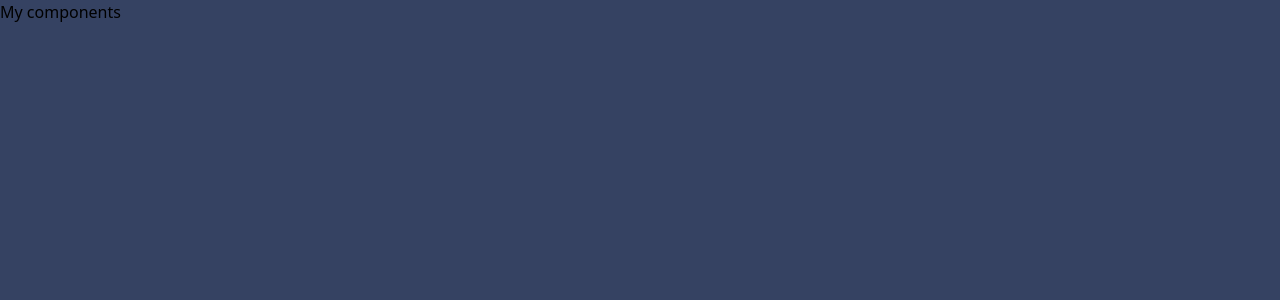
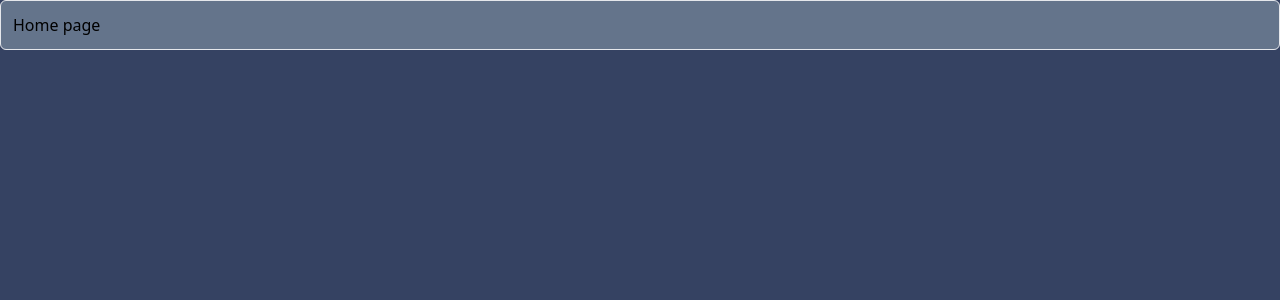
Before and after one commit to LuckyFoxCode/react-training, a React app: page / in a window 1280 px wide. Shown: the top 300 px of the page. Built offline with nearby package versions, Linux system fonts and the light colour scheme; the HTML template or start-up script is replaced by a standard one.

Commit message:
:wrench: Add new alias path

```diff
--- /dev/null
+++ b/src/pages/Home.tsx
@@ -0,0 +1,9 @@
+import { Box } from 'components/common';
+
+export const Home = () => {
+  return (
+    <Box task>
+      <h1>Home page</h1>
+    </Box>
+  );
+};
--- /dev/null
+++ b/src/pages/index.ts
@@ -0,0 +1 @@
+export * from './Home';
--- a/src/utils/routers/AppRouters.tsx
+++ b/src/utils/routers/AppRouters.tsx
@@ -1,4 +1,5 @@
 import { Challenge_01, Challenge_02, Challenge_03 } from 'components/layout';
+import { Home } from 'pages/Home';
 import { Route, BrowserRouter as Router, Routes } from 'react-router-dom';
 
 export const AppRouters = () => {
@@ -7,7 +8,7 @@ export const AppRouters = () => {
       <Routes>
         <Route
           path='/'
-          element={<h1>My components</h1>}
+          element={<Home />}
         />
         <Route
           path='/challenge01'
--- a/tsconfig.json
+++ b/tsconfig.json
@@ -8,6 +8,7 @@
     "baseUrl": "src",
     "paths": {
       "components/*": ["components/*"],
+      "pages/*": ["pages/*"],
       "utils/*": ["utils/*"]
     },
 
--- a/vite.config.ts
+++ b/vite.config.ts
@@ -8,6 +8,7 @@ export default defineConfig({
   resolve: {
     alias: {
       components: '/src/components',
+      pages: '/src/pages',
       utils: '/src/utils',
     },
   },
```
